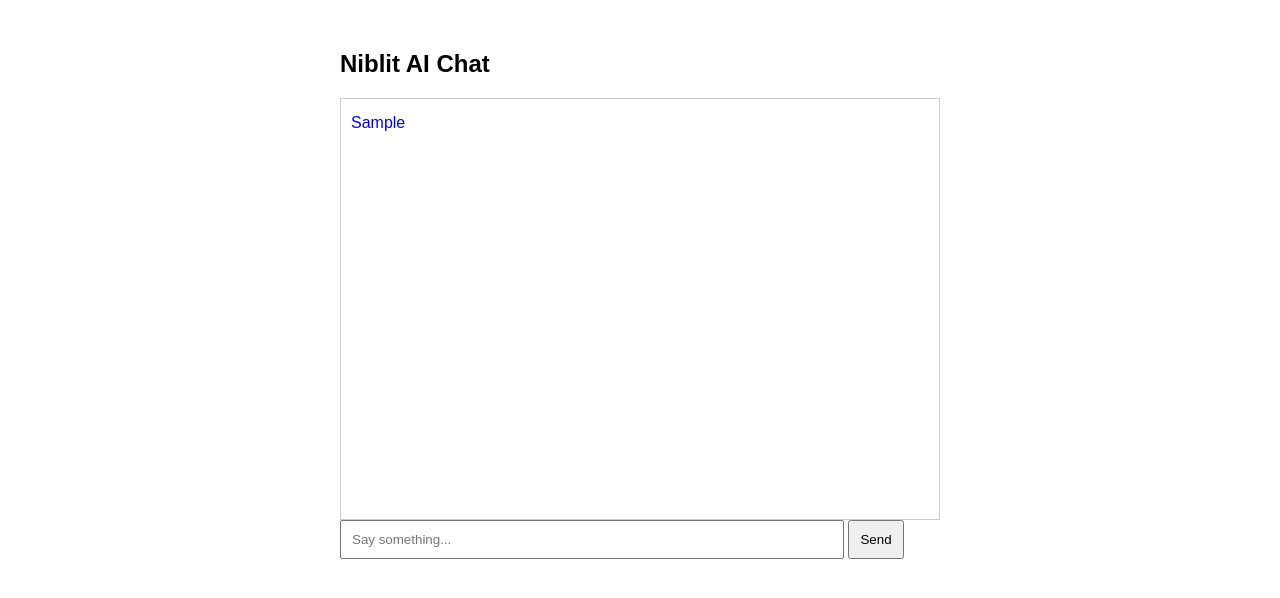
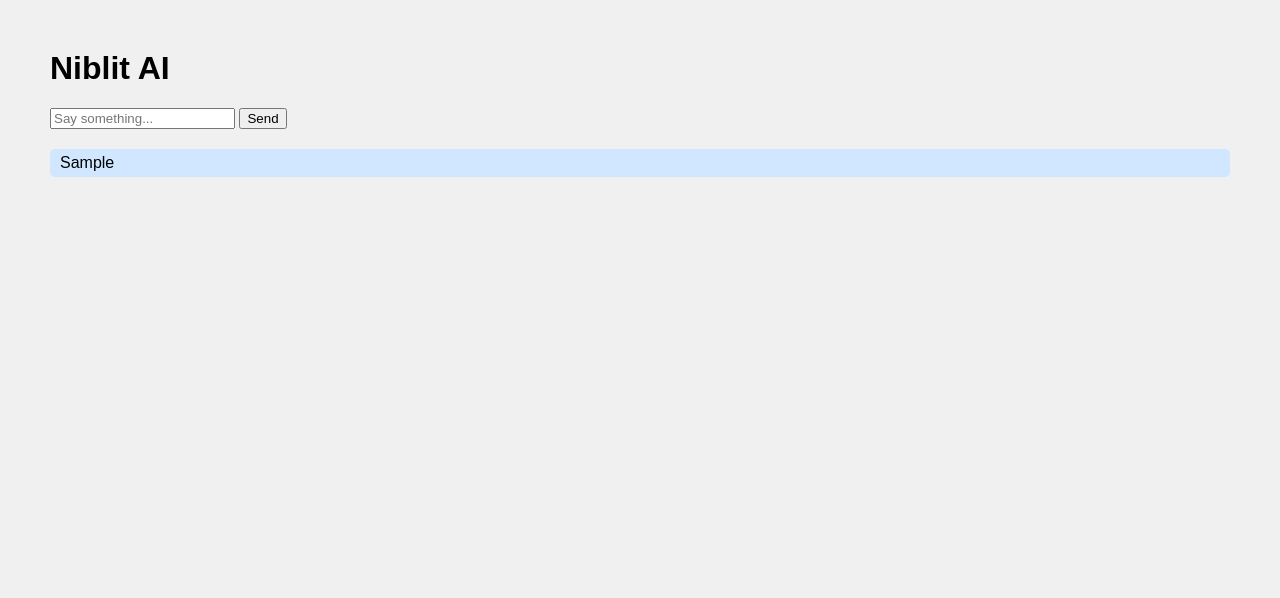
Before and after one commit to riddo9906/niblit-vercel-fresh, a plain HTML site: page index.html in a window 1280 px wide. Both pictures are taken after typing "Sample" into the empty fields and a click on the button "Send". Drawn offline with Linux system fonts and the light colour scheme; no server answers.

Commit message:
Initial full Niblit stack

```diff
--- a/index.html
+++ b/index.html
@@ -2,49 +2,51 @@
 <html lang="en">
 <head>
     <meta charset="UTF-8">
+    <meta name="viewport" content="width=device-width, initial-scale=1.0">
     <title>Niblit AI</title>
     <style>
-        body { font-family: Arial; max-width: 600px; margin: 50px auto; }
-        #chat { border: 1px solid #ccc; padding: 10px; height: 400px; overflow-y: scroll; }
-        .message { margin: 5px 0; }
-        .user { color: blue; }
-        .bot { color: green; }
-        input { width: 80%; padding: 10px; }
-        button { padding: 10px; }
+        body { font-family: Arial, sans-serif; margin: 50px; background:#f0f0f0; }
+        #chat { margin-top: 20px; }
+        .message { padding: 5px 10px; margin-bottom: 5px; border-radius: 5px; background: #fff; }
+        .user { background: #d1e7ff; }
+        .bot { background: #ffd1d1; }
     </style>
 </head>
 <body>
-    <h2>Niblit AI Chat</h2>
+    <h1>Niblit AI</h1>
+    <input type="text" id="userMessage" placeholder="Say something..." />
+    <button onclick="sendMessage()">Send</button>
+
     <div id="chat"></div>
-    <input type="text" id="input" placeholder="Say something...">
-    <button onclick="sendMessage()">Send</button>
 
     <script>
         async function sendMessage() {
-            const input = document.getElementById("input");
-            const message = input.value.trim();
+            const input = document.getElementById('userMessage');
+            const message = input.value;
+            input.value = '';
+
             if (!message) return;
 
-            appendMessage("user", message);
-            input.value = "";
+            const chat = document.getElementById('chat');
+            const userMsg = document.createElement('div');
+            userMsg.className = 'message user';
+            userMsg.textContent = message;
+            chat.appendChild(userMsg);
 
-            const response = await fetch("/api/index.py", {
-                method: "POST",
-                headers: { "Content-Type": "application/json" },
-                body: JSON.stringify({ message })
-            });
-
-            const data = await response.json();
-            appendMessage("bot", data.reply);
-        }
-
-        function appendMessage(sender, text) {
-            const chat = document.getElementById("chat");
-            const msgDiv = document.createElement("div");
-            msgDiv.className = "message " + sender;
-            msgDiv.textContent = text;
-            chat.appendChild(msgDiv);
-            chat.scrollTop = chat.scrollHeight;
+            try {
+                const res = await fetch('/api/index.py', {
+                    method: 'POST',
+                    headers: { 'Content-Type': 'application/json' },
+                    body: JSON.stringify({ message })
+                });
+                const data = await res.json();
+                const botMsg = document.createElement('div');
+                botMsg.className = 'message bot';
+                botMsg.textContent = data.reply || 'No reply';
+                chat.appendChild(botMsg);
+            } catch (err) {
+                console.error(err);
+            }
         }
     </script>
 </body>
```
Also changed, not shown: vercel.json, 1 other file.
